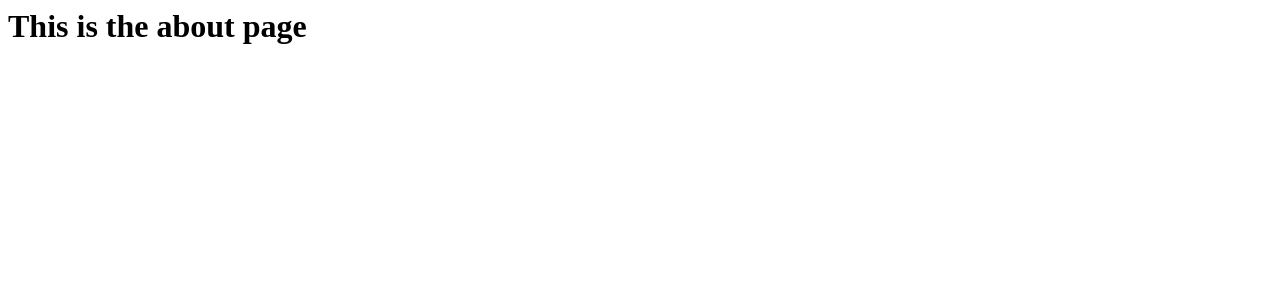
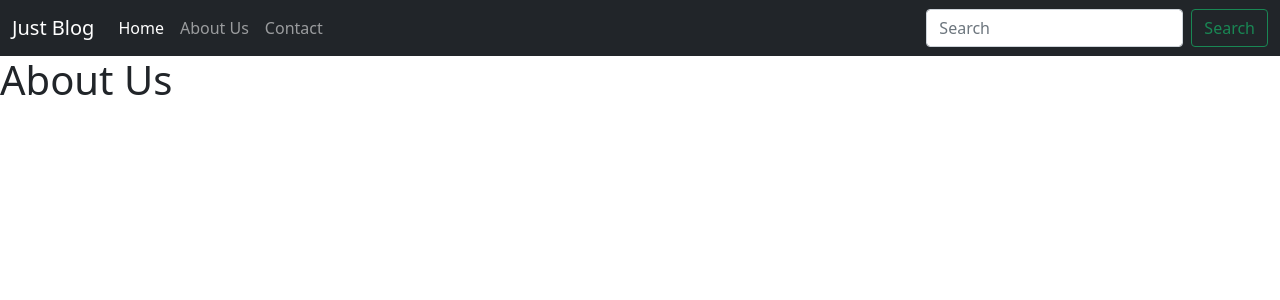
Before and after one commit to EbenezerBaafi/Blog-App, a Django app: page /about in a window 1280 px wide. Shown: the top 300 px of the page. Run offline with Django 5.2, Linux system fonts and the light colour scheme.

Commit message:
feat(home): add template layout and switch views to render
- Add base layout (templates/home/base.html) with Bootstrap navbar.

Add templates for About and Contact (templates/home/about.html, templates/home/contact.html).

- Update home views to render templates instead of HttpResponse.

Configure project templates directory for template discovery."

```diff
--- a/blog_project/templates/home/about.html
+++ b/blog_project/templates/home/about.html
@@ -1 +1,7 @@
-<h1>This is the about page</h1>
+{% extends 'home/base.html' %}
+{% block title %}
+    About Us
+{% endblock %}
+{% block name %}
+    About Us
+{% endblock %}
--- /dev/null
+++ b/blog_project/templates/home/base.html
@@ -0,0 +1,50 @@
+ <!doctype html>
+<html lang="en">
+  <head>
+    <!-- Required meta tags -->
+    <meta charset="utf-8">
+    <meta name="viewport" content="width=device-width, initial-scale=1">
+
+    <!-- Bootstrap CSS -->
+    <link href="https://cdn.jsdelivr.net/npm/bootstrap@5.0.2/dist/css/bootstrap.min.css" rel="stylesheet" integrity="sha384-EVSTQN3/azprG1Anm3QDgpJLIm9Nao0Yz1ztcQTwFspd3yD65VohhpuuCOmLASjC" crossorigin="anonymous">
+
+    <title>{% block title %}
+
+            {% endblock %} - Just Blog
+    </title>
+  </head>
+  <body>
+   <!--<h1>Home Page</h1> -->
+   <!-- Navbar -->
+    <nav class="navbar navbar-expand-lg navbar-dark bg-dark">
+  <div class="container-fluid">
+    <a class="navbar-brand" href="/">Just Blog</a>
+    <button class="navbar-toggler" type="button" data-bs-toggle="collapse" data-bs-target="#navbarSupportedContent" aria-controls="navbarSupportedContent" aria-expanded="false" aria-label="Toggle navigation">
+      <span class="navbar-toggler-icon"></span>
+    </button>
+    <div class="collapse navbar-collapse" id="navbarSupportedContent">
+      <ul class="navbar-nav me-auto mb-2 mb-lg-0">
+        <li class="nav-item">
+          <a class="nav-link active" aria-current="page" href="/">Home</a>
+        </li>
+        <li class="nav-item">
+          <a class="nav-link" href="/about">About Us</a>
+        </li>
+        <li class="nav-item">
+          <a class="nav-link" href="/contact">Contact</a>
+        </li>
+        </ul>
+      <form class="d-flex">
+        <input class="form-control me-2" type="search" placeholder="Search" aria-label="Search">
+        <button class="btn btn-outline-success" type="submit">Search</button>
+      </form>
+    </div>
+  </div>
+</nav>
+
+   <h1>{% block name %}
+        Home
+       {% endblock %}
+   </h1>
+  </body>
+</html>
```
Also changed, not shown: blog_project/templates/home/contact.html (+8 -1 lines), blog_project/templates/home/home.html (+7 -1 lines).
